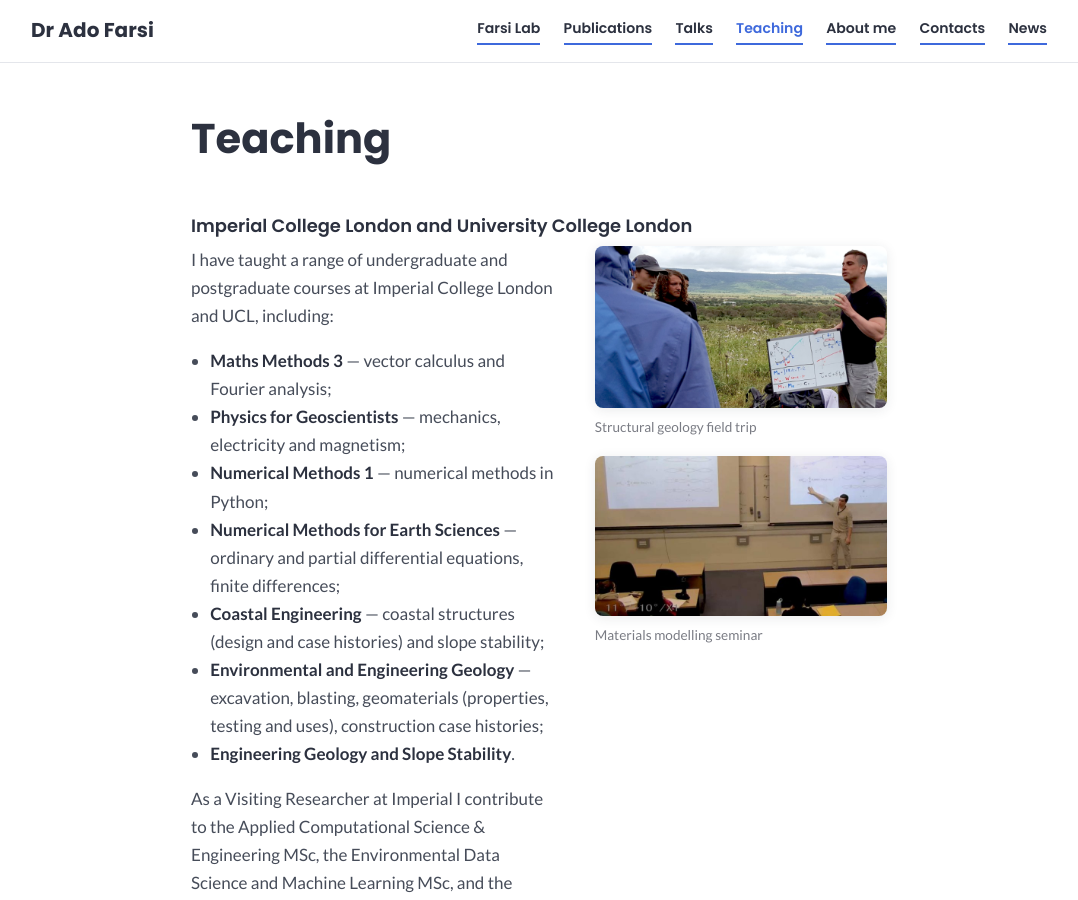
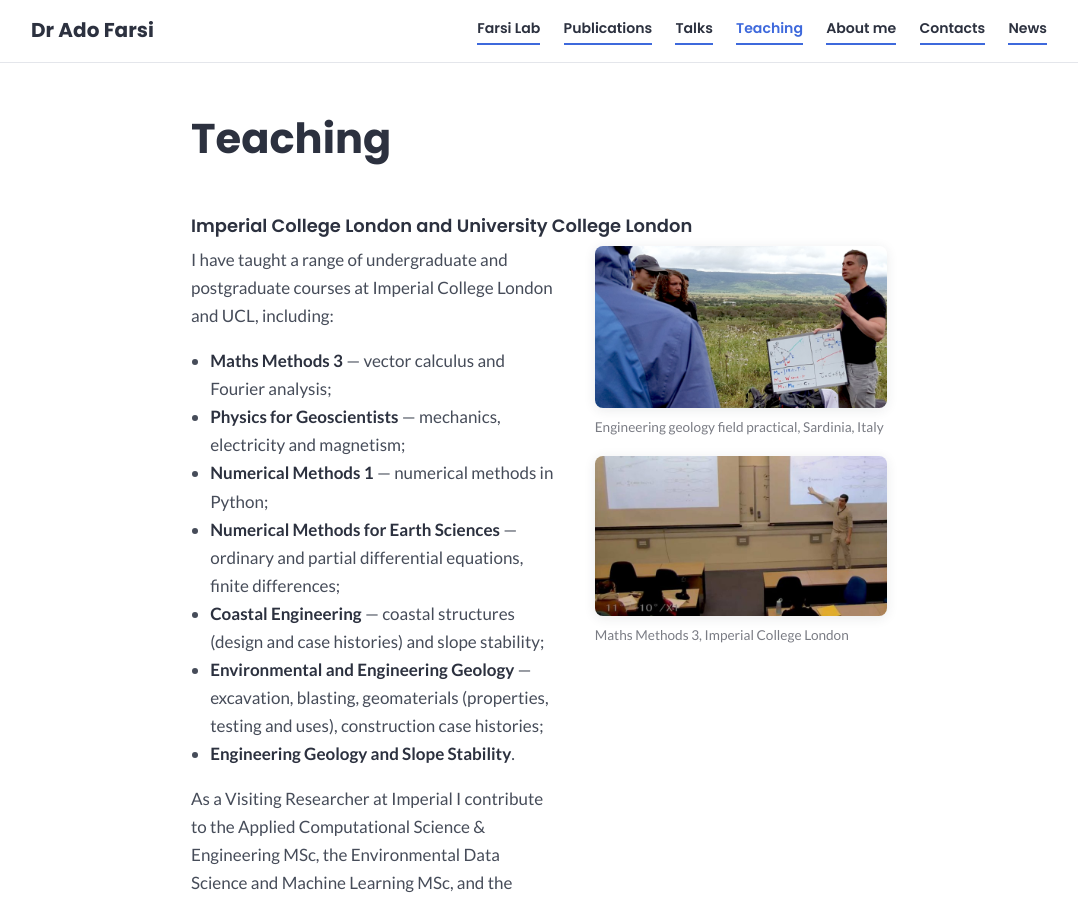
Before and after one commit to adofarsi/website-data, a Jekyll site: the page built from teaching.html, in a window 1280 px wide and 900 px high. Shown: the whole window, without its empty margins (101-1179 px from the left). Built offline with Jekyll 4.4.1, drawn with Linux system fonts in a browser that asks for light colours.

Commit message:
Fix Teaching figure captions
The lecture photo is Maths Methods 3 at Imperial College London, not a
materials modelling seminar; the field photo is an engineering geology field
practical in Sardinia, not a structural geology field trip. Alt text updated
to match what each photo shows.

```diff
--- a/teaching.html
+++ b/teaching.html
@@ -34,12 +34,12 @@ description: >-
       </div>
       <div>
         <figure>
-          <img src="{{ '/images/teaching_field_trip.png' | relative_url }}" alt="Structural geology field trip" loading="lazy">
-          <figcaption>Structural geology field trip</figcaption>
+          <img src="{{ '/images/teaching_field_trip.png' | relative_url }}" alt="Teaching slope stability analysis on a whiteboard to students during an engineering geology field practical" loading="lazy">
+          <figcaption>Engineering geology field practical, Sardinia, Italy</figcaption>
         </figure>
         <figure>
-          <img src="{{ '/images/teaching_seminar.jpg' | relative_url }}" alt="Lecturing at a materials modelling seminar" loading="lazy">
-          <figcaption>Materials modelling seminar</figcaption>
+          <img src="{{ '/images/teaching_seminar.jpg' | relative_url }}" alt="Lecturing Fourier analysis in a lecture theatre at Imperial College London" loading="lazy">
+          <figcaption>Maths Methods 3, Imperial College London</figcaption>
         </figure>
       </div>
     </div>
```
